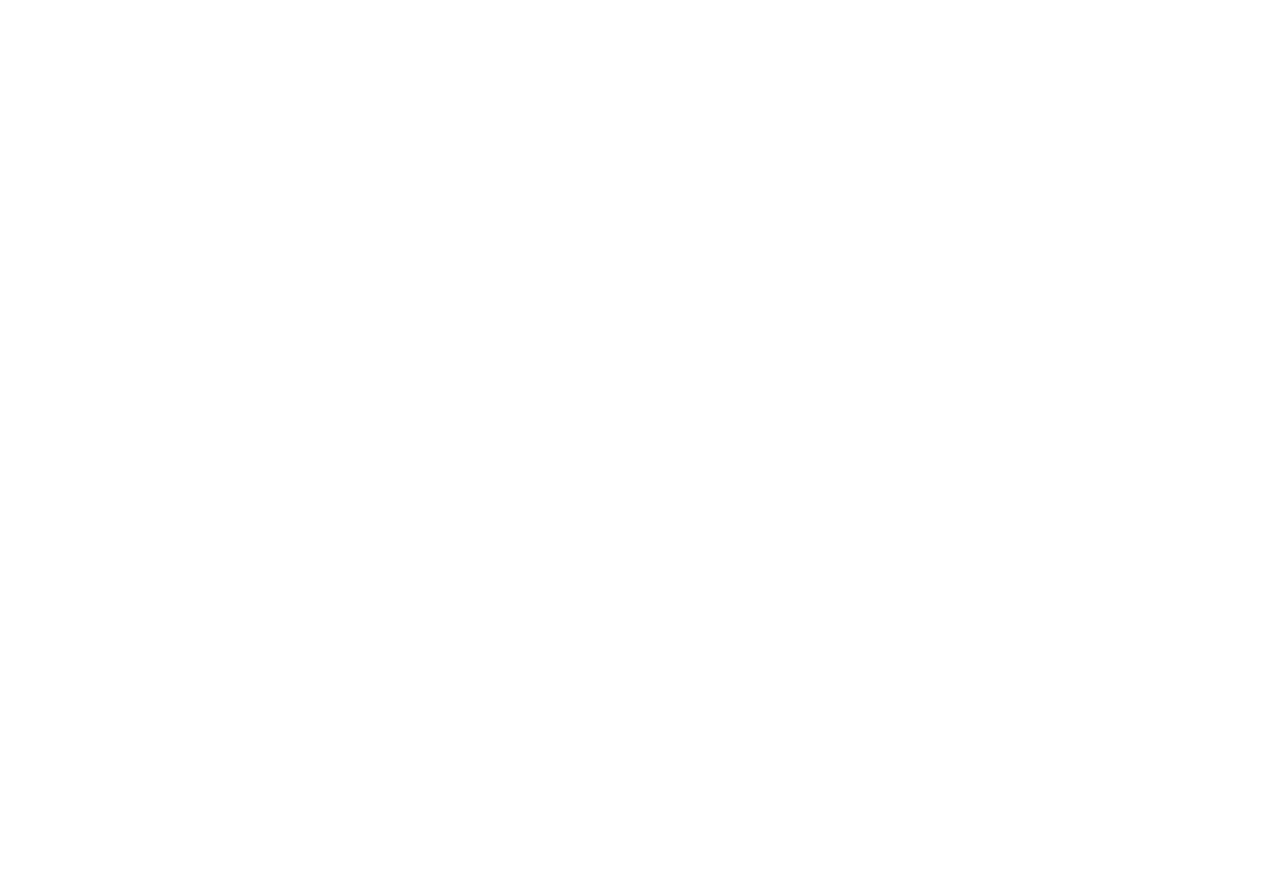
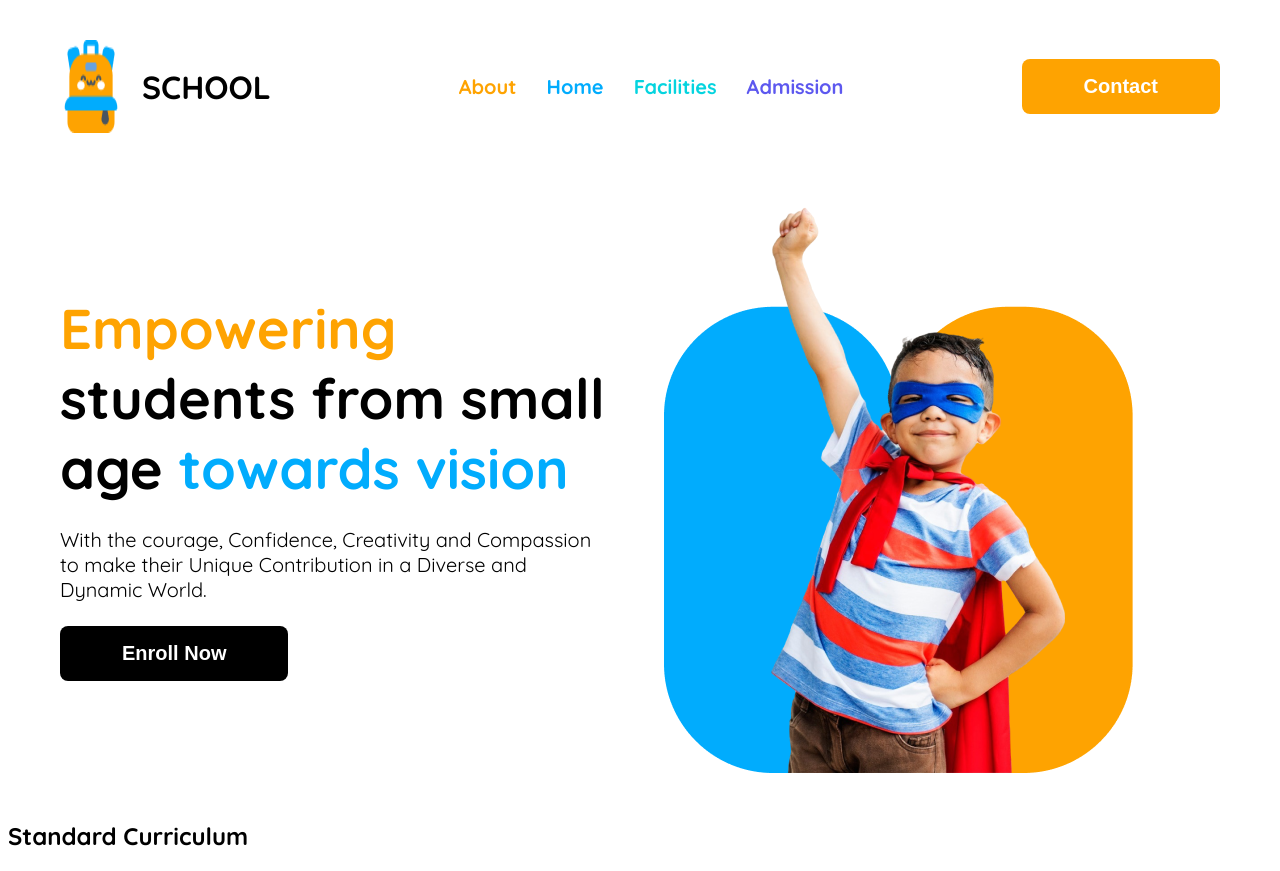
Before and after one commit to thisisrahiq/B11-A2, a plain HTML site: page index.html in a window 1280 px wide. Before the commit the page ends 800 px from the top, so only its background shows below. Drawn offline with Linux system fonts and the light colour scheme.

Commit message:
banner section complete

```diff
--- a/index.html
+++ b/index.html
@@ -3,14 +3,88 @@
   <head>
     <meta charset="UTF-8" />
     <meta name="viewport" content="width=device-width, initial-scale=1.0" />
+    <link
+      rel="stylesheet"
+      href="https://cdnjs.cloudflare.com/ajax/libs/font-awesome/6.7.2/css/all.min.css"
+      integrity="sha512-Evv84Mr4kqVGRNSgIGL/F/aIDqQb7xQ2vcrdIwxfjThSH8CSR7PBEakCr51Ck+w+/U6swU2Im1vVX0SVk9ABhg=="
+      crossorigin="anonymous"
+      referrerpolicy="no-referrer"
+    />
     <title>Kids School</title>
     <link rel="stylesheet" href="styles/style.css" />
   </head>
-  <body>
+  <body class="quicksand-font">
     <header>
-      <nav></nav>
+      <nav class="navbar display-flex">
+        <div class="brand display-flex">
+          <img class="brand-logo" src="assets/logo.png" alt="school-logo" />
+
+          <h2 class="brand-title display-flex">SCHOOL</h2>
+        </div>
+
+        <ul class="nav-links display-flex">
+          <li class="nav-item">
+            <a href="" class="nav-link text-primary">About</a>
+          </li>
+          <li class="nav-item">
+            <a href="" class="nav-link text-sky-blue">Home</a>
+          </li>
+          <li class="nav-item">
+            <a href="" class="nav-link text-turquoise">Facilities</a>
+          </li>
+          <li class="nav-item">
+            <a href="" class="nav-link text-purple">Admission</a>
+          </li>
+        </ul>
+        <div class=""><button class="nav-btn btn">Contact</button></div>
+        <div class="toggle-btn"><i class="fa-solid fa-bars"></i></div>
+        <!-- dropdown menu -->
+        <!-- <div class="dropdown-menu open">
+          <li class="nav-item">
+            <a href="" class="nav-link text-primary">About</a>
+          </li>
+          <li class="nav-item">
+            <a href="" class="nav-link text-sky-blue">Home</a>
+          </li>
+          <li class="nav-item">
+            <a href="" class="nav-link text-turquoise">Facilities</a>
+          </li>
+          <li class="nav-item">
+            <a href="" class="nav-link text-purple">Admission</a>
+          </li>
+          <div class=""><button class="nav-btn">Contact</button></div>
+        </div> -->
+      </nav>
+      <hr class="header-line" />
+      <div class="banner display-flex">
+        <div class="banner-content">
+          <div class="banner-title">
+            <span class="text-primary">Empowering</span> <br />
+            students from small <br />
+            age
+            <span class="text-sky-blue">towards vision</span>
+          </div>
+          <div class="banner-desc">
+            With the courage, Confidence, Creativity and Compassion to make
+            their Unique Contribution in a Diverse and Dynamic World.
+          </div>
+          <div class="">
+            <button class="banner-btn btn">Enroll Now</button>
+          </div>
+        </div>
+        <div class="banner-img">
+          <img src="assets/hero-kids.png" alt="" />
+        </div>
+      </div>
     </header>
-    <main></main>
+    <main>
+      <!-- curriculum section start -->
+      <section class="curriculum-section">
+        <div class="curriculum-title">
+          <h1>Standard Curriculum</h1>
+        </div>
+      </section>
+    </main>
     <footer></footer>
   </body>
 </html>
--- a/styles/style.css
+++ b/styles/style.css
@@ -0,0 +1,208 @@
+@import url("https://fonts.googleapis.com/css2?family=Quicksand:wght@300..700&display=swap");
+
+/* shared styles */
+
+.quicksand-font {
+  font-family: "Quicksand", serif;
+  font-optical-sizing: auto;
+  font-weight: 400;
+  font-style: normal;
+}
+
+.display-flex {
+  display: flex;
+}
+.btn {
+  color: white;
+  padding: 16px 62px;
+  font-size: 1.25rem;
+  font-weight: 600;
+  border-radius: 8px;
+  border: none;
+}
+.text-primary {
+  color: #fea301;
+}
+/* text-sky-blue */
+
+.text-sky-blue {
+  color: #01acfd;
+}
+
+/* text-turquoise */
+
+.text-turquoise {
+  color: #05d4df;
+}
+/* text-purple */
+
+.text-purple {
+  color: #5d58ef;
+}
+
+/* navbar styles */
+
+.navbar {
+  max-width: 1160px;
+  margin: 40px auto;
+}
+
+.navbar {
+  justify-content: space-between;
+  align-items: center;
+}
+
+.brand {
+  gap: 20px;
+  justify-content: center;
+}
+/* .brand-logo {
+
+} */
+.brand-title {
+  justify-content: center;
+  align-items: center;
+  font-size: 2rem;
+}
+
+.nav-item {
+  list-style: none;
+  margin-right: 30px;
+}
+
+.nav-link {
+  text-decoration: none;
+  font-size: 1.25rem;
+  font-weight: 700;
+}
+.nav-btn {
+  background-color: #fea301;
+}
+
+.toggle-btn {
+  color: Black;
+  font-size: 1.5rem;
+  cursor: pointer;
+  display: none;
+}
+
+/* dropdown menu */
+
+/* .dropdown-menu {
+  display: none;
+  position: absolute;
+  right: 2rem;
+  top: 60x;
+  height: 0;
+  width: 300px;
+  background: lightgray;
+  backdrop-filter: blur(15px);
+  overflow: hidden;
+  transition: height 0.2s cubic-bezier(0.175, 0.885, 0.32, 1.275);
+}
+
+.dropdown-menu .open {
+  height: 240px;
+}
+
+.dropdown-menu li {
+  pad: 0.7rem;
+  display: flex;
+  align-items: center;
+  justify-content: center;
+}
+
+.dropdown-menu .nav-btn {
+  width: 100%;
+  display: flex;
+  justify-content: center;
+} */
+.header-line {
+  color: #fea301;
+  display: none;
+}
+
+/* banner styles */
+
+.banner {
+  max-width: 1160px;
+  margin: 1px auto;
+  justify-content: center;
+  align-items: center;
+  gap: 50px;
+}
+.banner-content {
+  max-width: 640px;
+  margin: 120px 0;
+}
+.banner-title {
+  font-size: 3.5rem;
+  font-weight: 700;
+}
+.banner-desc {
+  font-size: 1.25rem;
+  font-weight: 400;
+  margin-top: 24px;
+}
+
+.banner-btn {
+  background-color: black;
+  margin-top: 24px;
+}
+.banner-img {
+  width: 100%;
+}
+/* responsive media query layout */
+
+@media screen and (max-width: 576px) {
+  body {
+    margin: 20px 40px;
+  }
+  .brand-title,
+  .nav-link,
+  .nav-btn {
+    display: none;
+  }
+  .navbar .toggle-btn {
+    display: block;
+  }
+
+  .header-line {
+    display: block;
+  }
+  .banner {
+    flex-direction: column-reverse;
+  }
+  .banner-img {
+    display: flex;
+    justify-content: center;
+  }
+}
+
+/* medium  sizes devices */
+
+@media screen and (min-width: 576px) and (max-width: 992px) {
+  body {
+    margin: 20px 40px;
+  }
+  .brand-title,
+  .nav-link,
+  .nav-btn {
+    display: none;
+  }
+  .navbar .toggle-btn {
+    display: block;
+  }
+
+  .header-line {
+    display: block;
+  }
+  .banner {
+    justify-content: center;
+    flex-direction: column-reverse;
+  }
+  .banner-img {
+    display: flex;
+    justify-content: center;
+  }
+}
```
